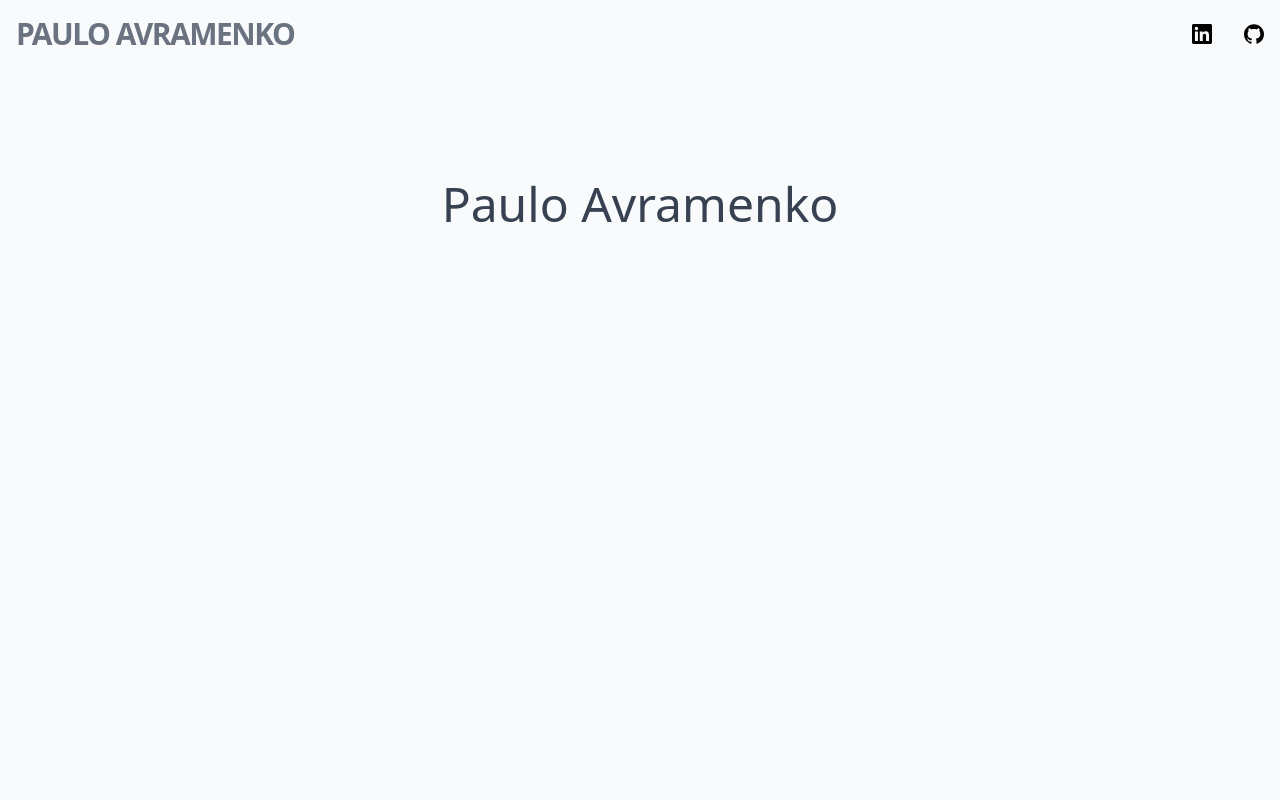
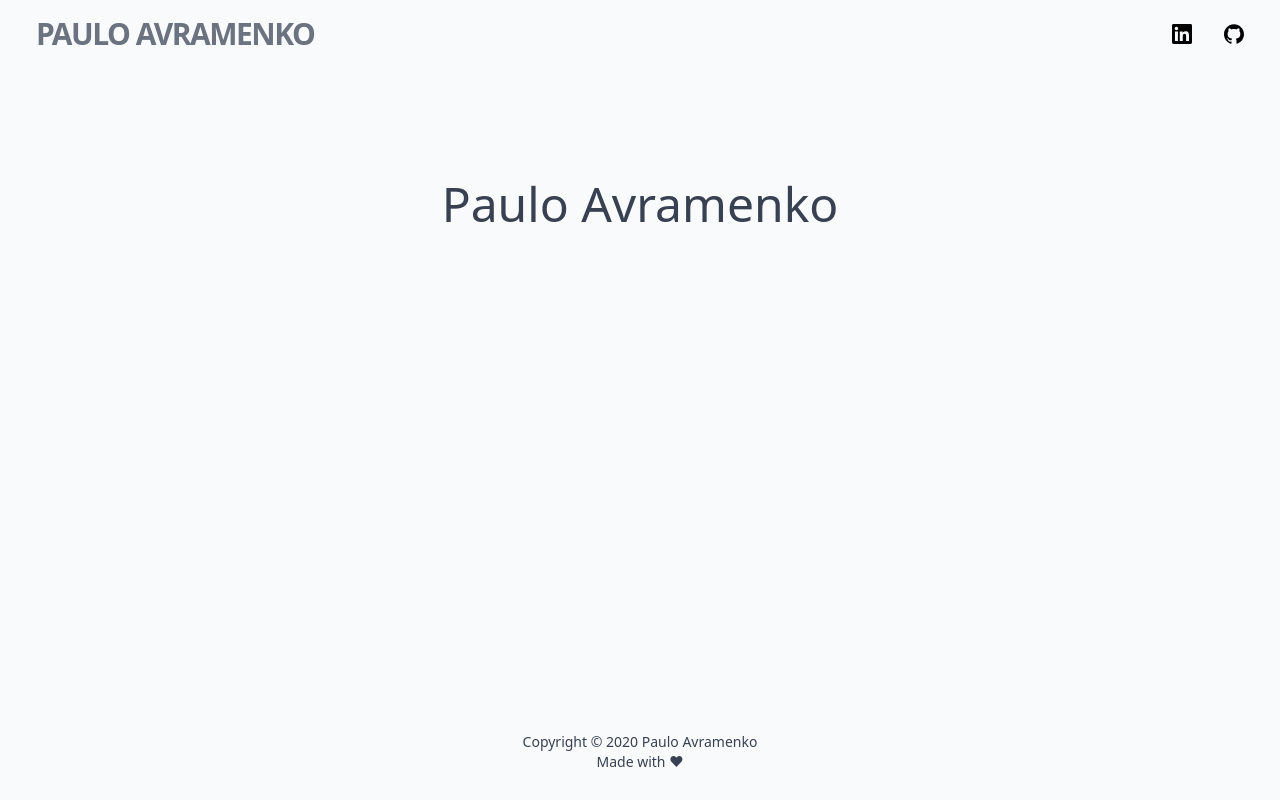
Before and after one commit to avrapaulo/my-journey, a Next.js app: page / in a window 1280 px wide. Built offline with nearby package versions, Linux system fonts and the light colour scheme.

Commit message:
feat: add footer component

```diff
--- /dev/null
+++ b/src/components/footer.tsx
@@ -0,0 +1,16 @@
+const Footer = () => (
+  <footer className="pt-8 pb-6">
+    <div className="container px-4">
+      <div className="flex flex-wrap">
+        <div className="px-4 mx-auto text-center">
+          <div className="text-sm py-1">
+            Copyright © {new Date().getFullYear()} Paulo Avramenko
+            <p>Made with ♥</p>
+          </div>
+        </div>
+      </div>
+    </div>
+  </footer>
+)
+
+export { Footer }
--- a/src/components/layout.tsx
+++ b/src/components/layout.tsx
@@ -1,4 +1,5 @@
 import { Header } from 'components/header'
+import { Footer } from 'components/footer'
 
 interface Props {
   children: React.ReactNode
@@ -7,9 +8,10 @@ interface Props {
 const Layout = ({ children }: Props) => (
   <body className="text-black transition-colors duration-1000 dark:text-white">
     <section className="text-gray-700">
-      <div className="container px-5 mx-auto xl:px-0">
+      <div className="container px-5 mx-auto 2xl:px-0 flex flex-col h-screen">
         <Header />
-        {children}
+        <div className="flex-grow">{children}</div>
+        <Footer />
       </div>
     </section>
   </body>
```
